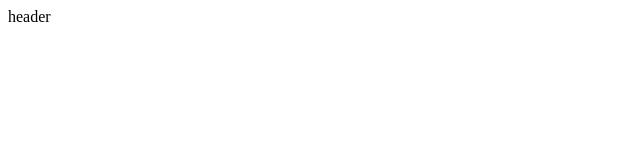
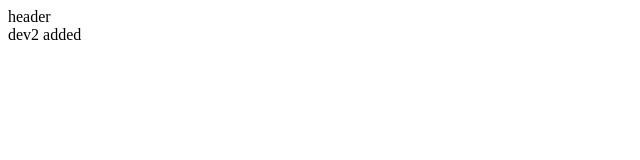
Before and after one commit to behroozaone/git-project-two, a plain HTML site: page index.html in a window 1280 px wide. Shown: the full height of the page, 0-640 px from the left. Drawn offline with Linux system fonts and the light colour scheme.

Commit message:
dev2 added

```diff
--- a/index.html
+++ b/index.html
@@ -10,5 +10,8 @@
     <header>
         header
     </header>
+    <main>
+        dev2 added
+    </main>
 </body>
 </html>
```
